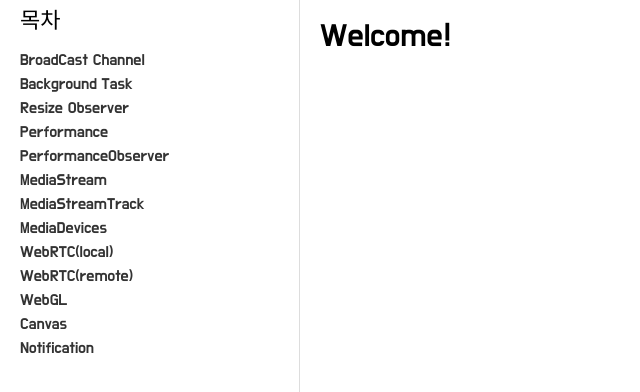
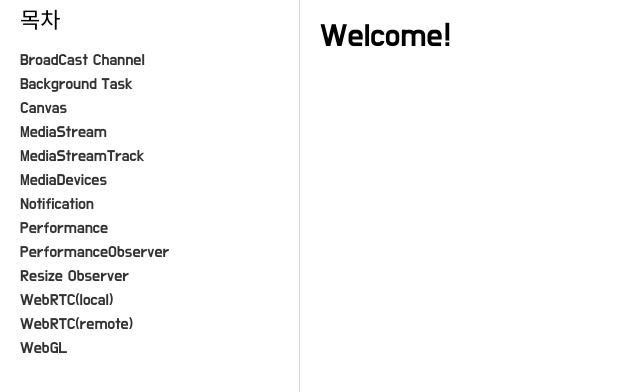
Before and after one commit to d0hyeon/web-api, a React (Create React App) app: page / in a window 1280 px wide. Shown: the top 392 px of the page, without its empty margins (0-640 px from the left). Built offline with nearby package versions, Linux system fonts and the light colour scheme.

Commit message:
feat: 네비게이션 정렬 적용

```diff
--- a/src/components/layout/Navigate.tsx
+++ b/src/components/layout/Navigate.tsx
@@ -1,14 +1,22 @@
-import React from 'react';
+import React, { useMemo } from 'react';
 import { NavLink } from 'react-router-dom';
 import styled from '@emotion/styled';
 import { ROUTES } from '@src/constants/route';
 
 const Navigate: React.FC = () => {
+  const routes = useMemo(() => {
+    return ROUTES.sort((a, b) => {
+      if(a.title && b.title) {
+        return (a.title!.charCodeAt(0) < b.title!.charCodeAt(0)) ? -1 : 1
+      }
+      return 0;
+    })
+  }, [])
   return (
     <Wrapper className="navigate">
       <Title>목차</Title>
       <MenuList>
-        {ROUTES.map(({title, url}) => title && (
+        {routes.map(({title, url}) => title && (
           <li key={title}>
             <NavLink to={url} activeStyle={{color: '#C43326'}} exact>{title}</NavLink>
           </li>
```
